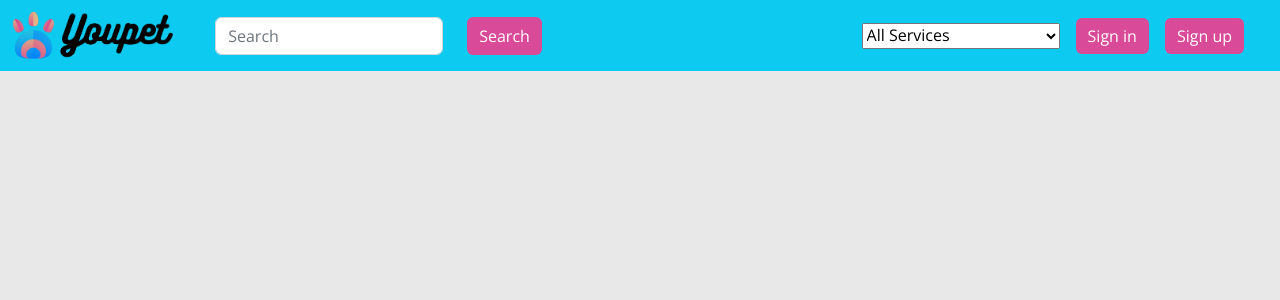
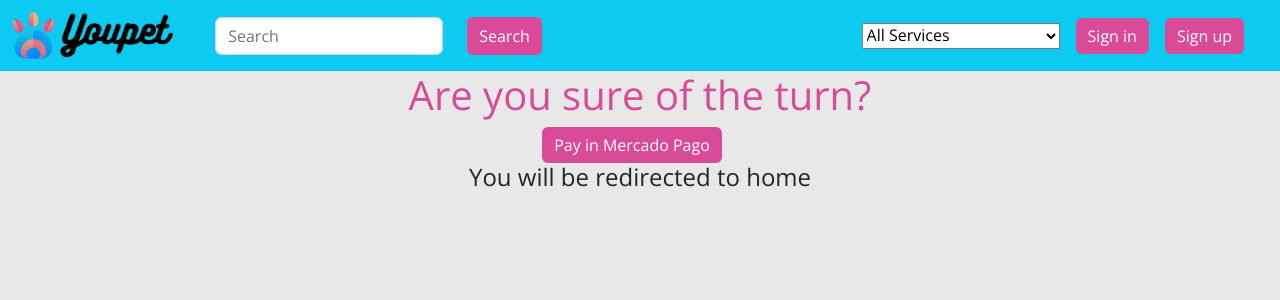
Before and after one commit to gastonvalles/YouPet, a React (Create React App) app in the folder client/: page /mp in a window 1280 px wide. Shown: the top 300 px of the page. Built offline with nearby package versions, Linux system fonts and the light colour scheme; no server answers.

Commit message:
Payment Component test

```diff
--- a/client/src/App.js
+++ b/client/src/App.js
@@ -12,6 +12,7 @@
 import FormUser from "./Components/Functionality/Forms/User";
 import FormVet from "./Components/Functionality/Forms/Vet";
 import NavBar from "./Components/Functionality/Navbar/index";
+import Payment from "./Components/Functionality/Payment";
 import ChooseVetTurn from "./Components/Functionality/Turns/ChooseVetTurn";
 
 import Home from "./Components/View/HomeFake/HomeFake";
@@ -31,6 +32,7 @@
         <Route exact path="/pet/register" element={<FormPet />} />
         <Route exact path="/vet/register" element={<FormVet />} />
         <Route exact path="/login" element={<Login />} />
+        <Route exact path="/mp" element={<Payment/> } />
       </Routes>
     </div>
   );
--- a/client/src/Components/Functionality/Payment/index.jsx
+++ b/client/src/Components/Functionality/Payment/index.jsx
@@ -0,0 +1,20 @@
+import React from "react";
+import { Link } from "react-router-dom";
+export default function Payment() {
+
+  return (
+    <>
+      <div>
+        <>
+          <h1>Are you sure of the turn?</h1>
+            <Link  to="/profile/:id">
+          <button type="button" className="btn btn-primary">
+            Pay in Mercado Pago
+                      </button>
+                      </Link>
+          <h4>You will be redirected to home</h4>
+        </>
+      </div>
+    </>
+  );
+}
```
